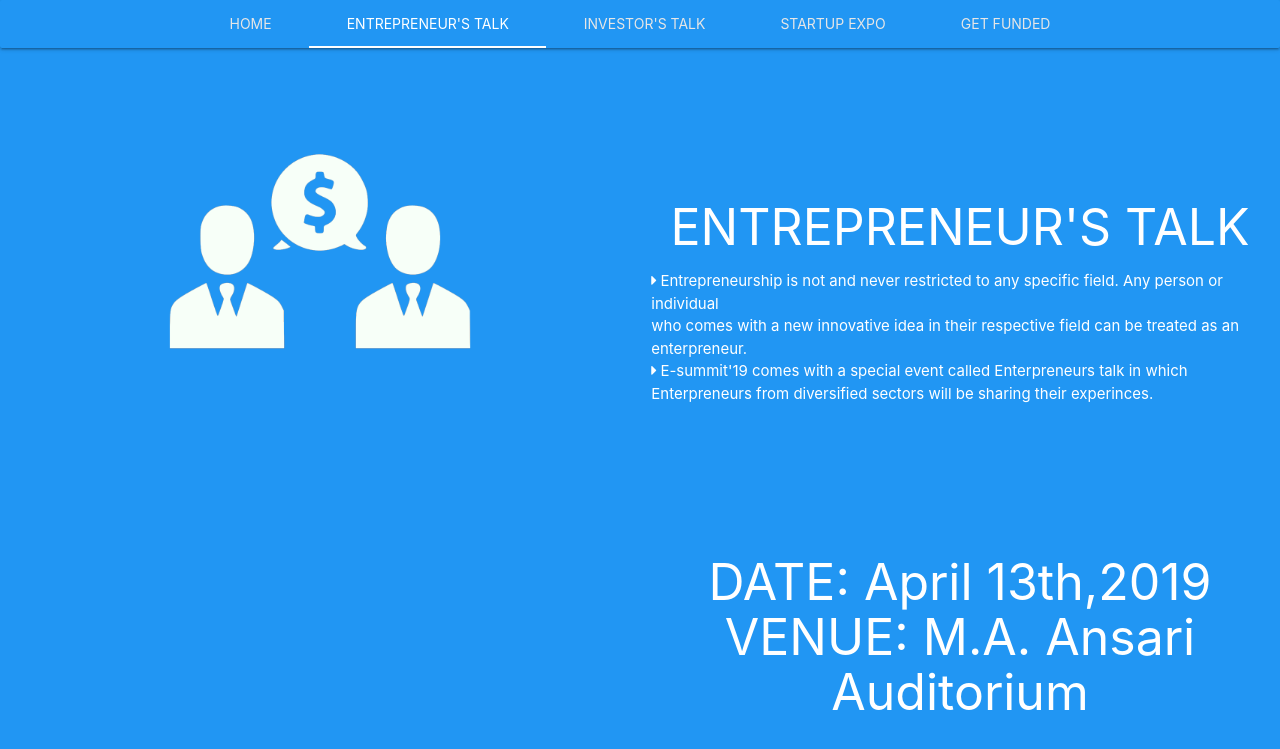
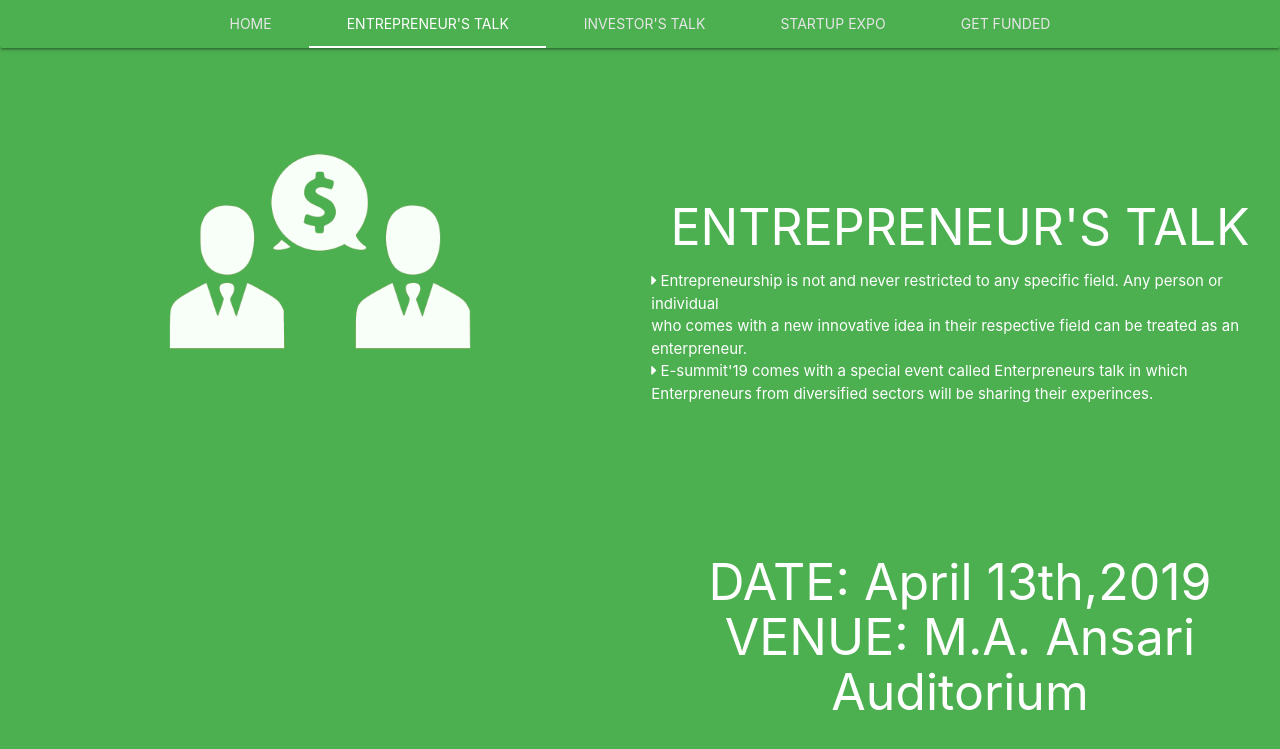
Before and after one commit to FinFO-app/emphasisO.com, a Jekyll site: the page esummit.html, which Jekyll copies as it is, in a window 1280 px wide and 900 px high. Shown: the top 749 px of the window. Built offline with Jekyll 4.4.1, drawn with Linux system fonts in a browser that asks for light colours.

Commit message:
Update esummit.html

```diff
--- a/esummit.html
+++ b/esummit.html
@@ -42,9 +42,9 @@ ul.a {list-style-type: circle;}
 }
 </style>
 <body>
-<div id="nav" class="blue card animated fadeInDown" style="margin:0;position:fixed;width:100%;z-index:1">
+<div id="nav" class="green card animated fadeInDown" style="margin:0;position:fixed;width:100%;z-index:1">
     <div class="container">
-        <ul class="tabs blue text-a hide-on-small-and-down1 tabs-fixed-width" id="tab">
+        <ul class="tabs green text-a hide-on-small-and-down1 tabs-fixed-width" id="tab">
             <li class="tab col s3"><a target="_self" href="http://emphasiso.com">Home</a></li>
             <li class="tab col s3"><a class="active" href="#entrepreneurship_talk">ENTREPRENEUR'S TALK</a></li>
             <li class="tab col s3"><a href="#investor_talk">INVESTOR'S TALK</a></li>
@@ -54,7 +54,7 @@ ul.a {list-style-type: circle;}
     </div>
 </div>
 <div class="  animated fadeInUp">
-    <div class="blue" id="entrepreneurship_talk" style="z-index:0">
+    <div class="green" id="entrepreneurship_talk" style="z-index:0">
         <div class="row hide-on-small-and-down">
             <div class="col s12 l6 m6 center" style="height:100%;margin-top:50px">
 
```
